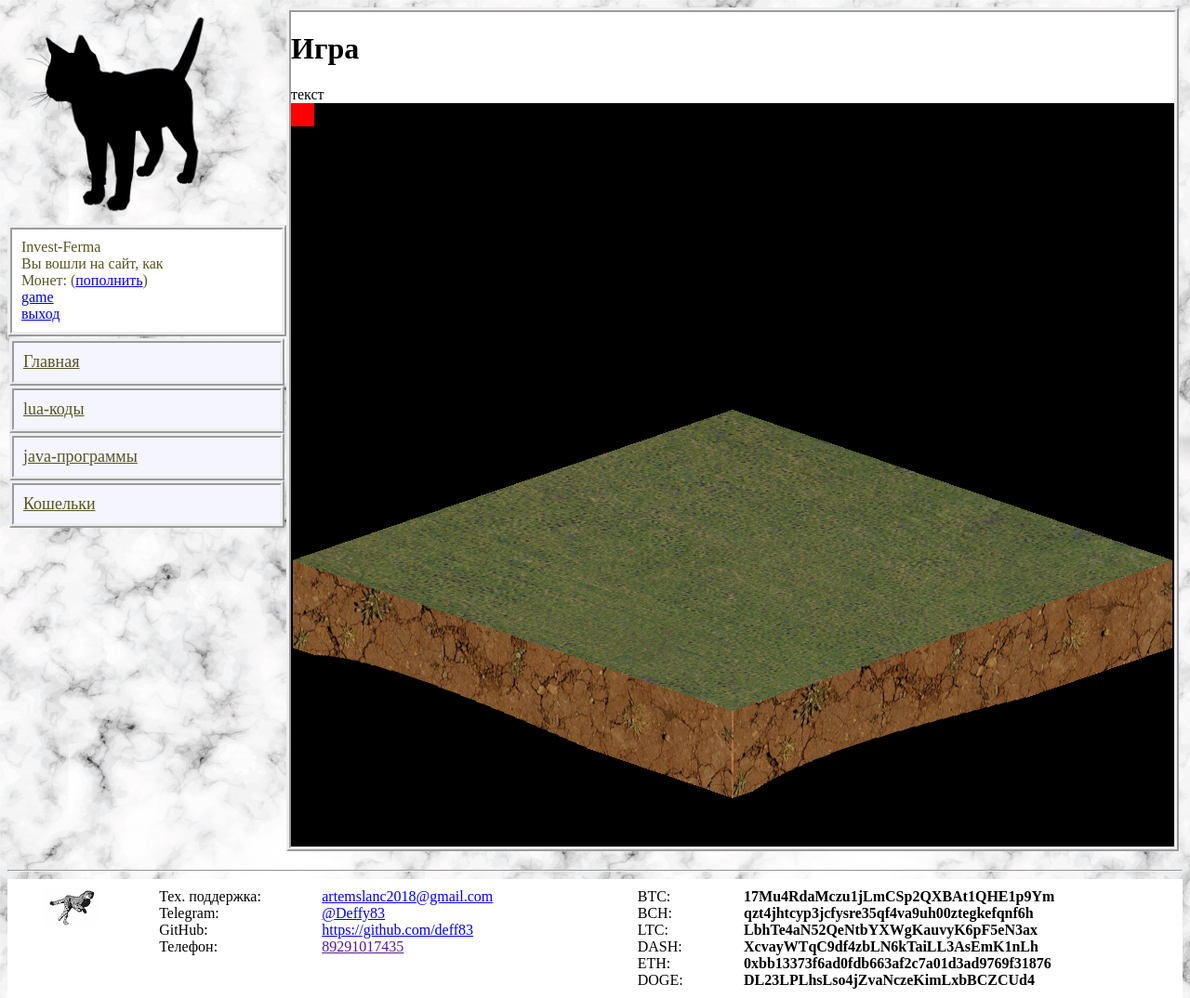
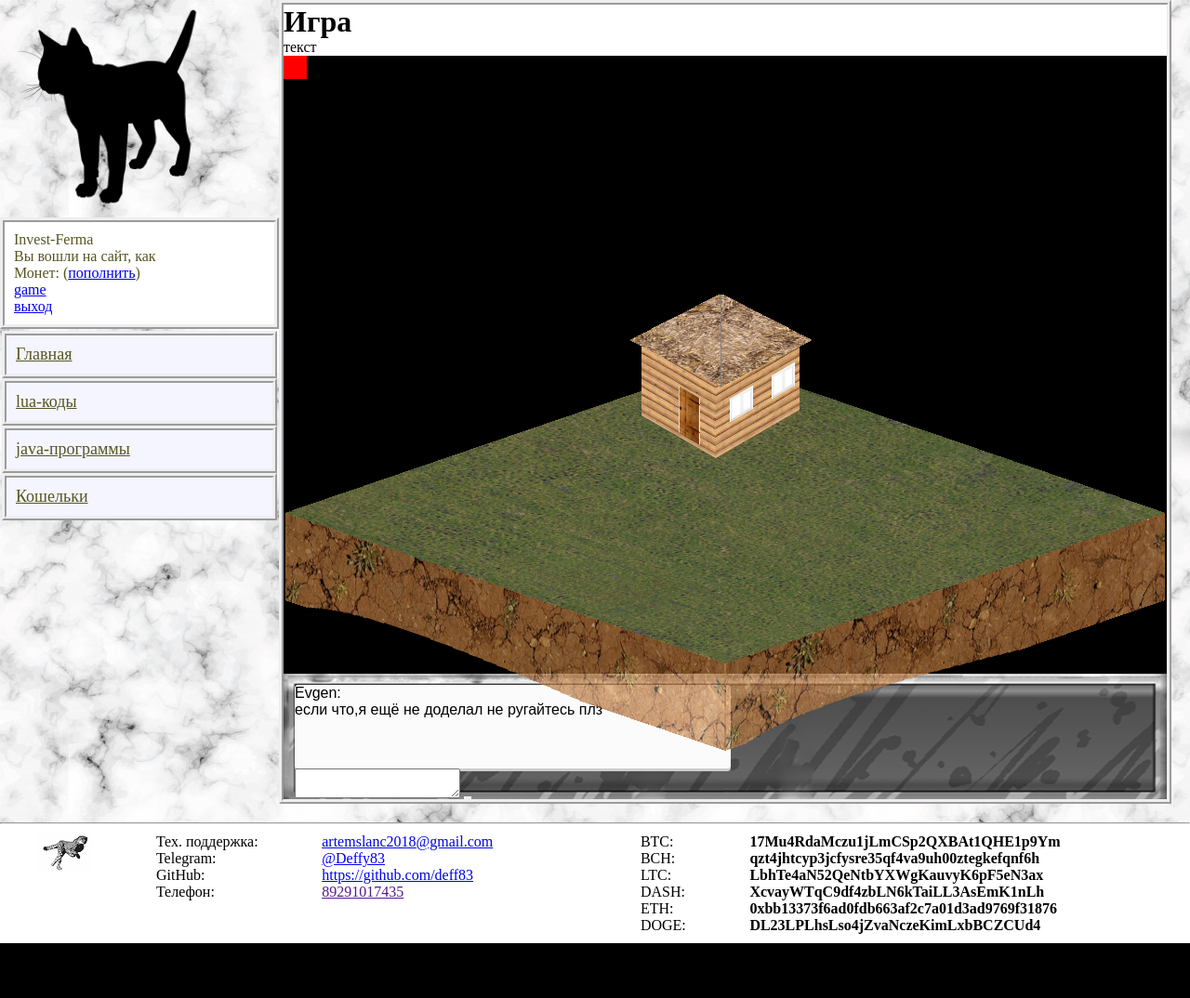
Before and after one commit to deff83/GameOnline, a PHP site: page /game.php in a window 1280 px wide. Shown: the whole page at 93% size. After the commit the page ends 1015 px from the top, so only its background shows below. Run offline with PHP 8.4, Linux system fonts and the light colour scheme; the visitor is signed in with stand-in values (Sample User, id 1); data that the repository does not hold is empty.

Commit message:
Refactoring code Home

```diff
--- a/css/game.css
+++ b/css/game.css
@@ -1,3 +1,29 @@
+* {
+margin: 0px;
+padding: 0px;
+}
+
+.panel {
+	margin: 0;
+	font-family: sans-serif;
+	box-sizing: border-box;
+	width: 950px;
+	background-image: url('../object/chat/1.png');
+	background-repeat: no-repeat;
+	height: 137px;
+	padding: 12px 0px 0px 12px;
+	margin: 70% auto;
+}
+
+.chat {
+margin: 0px;
+padding: 0px;
+width: 50%;
+height: 90px;
+background: #fbfbfb;
+box-shadow: 0 3px #ccc;
+border-radius: 4px;
+}
 
 .pole {
   transform-style: preserve-3d;
@@ -71,3 +97,9 @@
 
 	z-index: 10;
 }
+.home {
+    position: absolute;
+    left: 370px;
+    top: 100px;
+    z-index: 3;
+}
--- a/game_pane.php
+++ b/game_pane.php
@@ -15,6 +15,9 @@
 				<div class="right_ground side"></div>
 				<div class="top_ground side"></div>
 			</div>
+        <?php
+   include "object/Home/newHome.php"
+ ?>
 		</div>
 	<div id = "infotext" class="infotext">test</div>
 	<input type='hidden' name='login' id='name_login' value='<?php
@@ -22,6 +25,16 @@
 
 		echo $login;
 	?>'>
+		<div class="panel">
+			<div class="chat">
+				<p class="chat-messager">Evgen:</p>
+				<p class="chat-message">если что,я ещё не доделал не ругайтесь плз</p>
+			</div>
+			<div class="chat-form">
+				<textarea></textarea>
+				<button><button>
+			</div>
+		</div>
 	</div>
 	<script src = "js/ajax.js"></script>
 	<script src = "js/game.js"></script>
--- a/js/game.js
+++ b/js/game.js
@@ -205,7 +205,7 @@
 
 
 function callback_coord(text){
-	//console.log(text);
+	console.log(text);
 	//
 	var objJson = JSON.parse(text);
 	/*	{"code":0,"code_message":"SUCCESS","name":"deff83","coord":
--- /dev/null
+++ b/object/Home/css/newHomeTree.css
@@ -0,0 +1,99 @@
+.kwadrat1, .kwadrat2
+{
+  width: 100px;
+  height: 100px;
+  border-left: 0px solid #808080;
+  border-right: 1px solid #808080;
+  overflow: hidden;
+  left: 0px;
+  top: 0px;
+  position: absolute;
+}
+.kwadrat2
+{
+  border-left: 1px solid #808080;
+  border-right: 0px solid #808080;
+  left: 100px;
+  top: 0px;
+}
+.trojkat1, .trojkat2
+{
+  position: absolute;
+  overflow: hidden;
+  transform: rotateX(59.3deg) rotateZ(45deg);
+  left:31%;
+  top:-20.5%;
+
+  width: 140%;
+  height: 140%;
+
+}
+.trojkat2
+{
+  transform: rotateX(59.3deg) rotateZ(-45deg);
+  left:-71%;
+  top:-20.5%;
+}
+
+.trojkat_bg1, .trojkat_bg2
+{
+  position: absolute;
+  width: 200%;
+  height: 200%;
+  background: url(../img/tree/roof.png);
+  background-size: 140%;
+  background-position: center top;
+}
+.cube, .cube1 {
+  width: 90px;
+  height: 80px;
+  position: absolute;
+  top: 70px;
+  left: 95px;
+  transform: skew(0,-30deg);
+    background-image: url(../img/tree/wall.jpg);
+  background-size: 70%;
+}
+
+.cube1 {
+  width: 80px;
+  top: 73px;
+  left: 15px;
+  transform: skew(0, 30deg);
+  background-size: 80%;
+}
+
+.door {
+  width: 23px;
+  height: 50px;
+  background-image: url(../img/tree/door.png);
+  position: absolute;
+  top: 105px;
+  left: 55px;
+  background-size: 100%;
+  /*-webkit-transform: rotate(-30deg);*/
+  transform: skew(0, 30deg);
+}
+.window {
+  width: 25px;
+  height: 25px;
+  background-image: url(../img/tree/wind.jpg);
+  position: absolute;
+  top: 80px;
+  left: 155px;
+  background-size: 100%;
+  /*-webkit-transform: rotate(-30deg);*/
+  transform: skew(0, -30deg);
+}
+
+.window1 {
+  width: 25px;
+  height: 25px;
+  background-image: url(../img/tree/wind.jpg);
+  position: absolute;
+  top: 105px;
+  left: 110px;
+  background-size: 100%;
+  /*-webkit-transform: rotate(-30deg);*/
+  transform: skew(0, -30deg);
+}
--- a/css/newHome.php
+++ b/object/Home/newHome.php
@@ -2,10 +2,9 @@
 <html>
 <head>
   <title></title>
-  <link rel="stylesheet" type="text/css" href="newHome.css">
+  <link rel="stylesheet" type="text/css" href="../object/Home/css/newHomeTree.css">
 </head>
 <body>
-  <div class="derevoHome">
   <div class="home">
     <div class="cube"></div>
     <div class="cube1"></div>
@@ -24,8 +23,6 @@
         <div class="trojkat_bg1"></div>
       </div>
     </div>
-
-  </div>
-</div>
+    </div>
 </body>
 </html>
```
Also changed, not shown: crypto.php (+30 -0 lines), object/Home/css/newHomeBrick.css (renamed from css/newHome.css, +5 -12 lines), favicon.ico (renamed from img/favicon.ico), object/Home/img/brick/door.jpg (added), object/Home/img/brick/roof.png (added), object/Home/img/brick/roof2.jpg (added), object/Home/img/brick/wall.jpg (added), object/Home/img/brick/wind.jpg (added), object/Home/img/tree/door.png (added), object/Home/img/tree/roof.png (added), object/Home/img/tree/roof2.png (added), object/Home/img/tree/wall.jpg (added), object/Home/img/tree/wind.jpg (added), object/chat/1.png (added).
